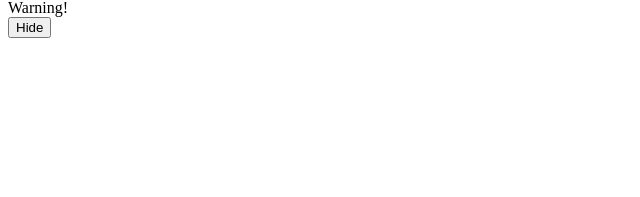
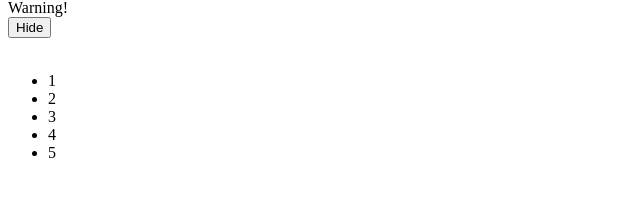
Before and after one commit to Yuvraj2300/react-heb1wj, a React (Create React App) app: page / in a window 1280 px wide. Shown: the part 223-420 px from the top of the page, without its empty margins (0-640 px from the left). Built offline with nearby package versions, Linux system fonts and the light colour scheme.

Commit message:
List and Keys

```diff
--- a/App.js
+++ b/App.js
@@ -3,6 +3,7 @@ import Toggle from './components/Toggle';
 import LoginModule from './components/LoginModule';
 import Mailbox from './components/Mailbox';
 import Page from './components/Page';
+import ListKeys from './components/ListKeys';
 
 export default class App extends Component {
   state = {
@@ -22,6 +23,8 @@ export default class App extends Component {
           isLoggedIn={this.state.isLoggedIn} />
           <br></br>
         <Page />
+        <br></br>
+        <ListKeys />
       </React.Fragment>
     );
   }
--- /dev/null
+++ b/components/ListKeys.js
@@ -0,0 +1,20 @@
+import React, { Component } from 'react'
+
+export default class ListKeys extends Component {
+
+  render() {
+    const numbers = [1, 2, , 3, 4, 5];
+    const listItems = numbers.map((number) =>
+      <li>{number}</li>
+    );
+
+    return (
+      <React.Fragment>
+        <div>
+          <ul>{listItems}</ul>
+        </div>
+      </React.Fragment>
+    );
+  }
+
+}
```
